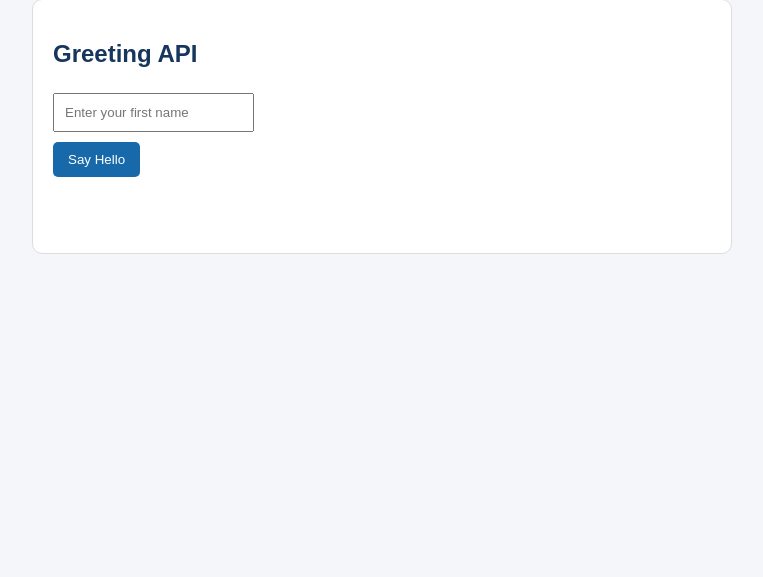
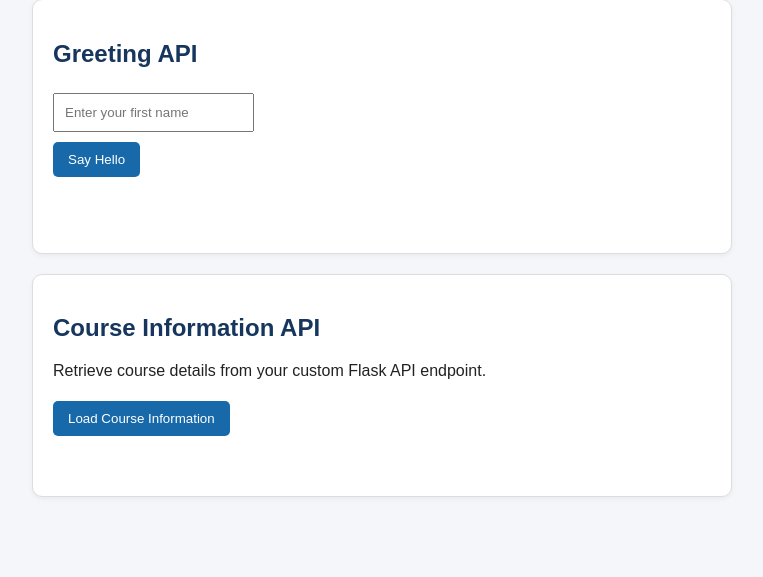
Before and after one commit to paclibarjosil/paclibarjosilp, a Flask app: page / in a window 1280 px wide. Shown: the part 385-962 px from the top of the page, without its empty margins (258-1021 px from the left). Before the commit the page ends 639 px from the top, so only its background shows below. Run offline with Flask 3, Linux system fonts and the light colour scheme.

Commit message:
Add course information interface

```diff
--- a/app.py
+++ b/app.py
@@ -4,11 +4,13 @@ from flask import Flask, jsonify, request, render_template
 app = Flask(__name__)
 
 
+# Home page - Web Interface
 @app.route('/')
 def home():
     return render_template('index.html')
 
 
+# Student Information API
 @app.route('/student')
 def get_student():
     return jsonify({
@@ -20,13 +22,28 @@ def get_student():
     })
 
 
+# Greeting API
 @app.route('/hello')
 def say_hello():
     name = request.args.get('name', 'Student')
+
     return jsonify({
         "message": f"Hello, {name}!"
     })
 
 
+# Custom API Endpoint - Course Information
+@app.route('/course')
+def get_course():
+    return jsonify({
+        "course_code": "IT 3120",
+        "course_title": "Information Technology",
+        "instructor": "Rene Ardou",
+        "semester": "First Semester",
+        "academic_year": "2026-2027"
+    })
+
+
+# Run Flask Application
 if __name__ == '__main__':
     app.run(host='0.0.0.0', port=5000, debug=True)
--- a/templates/index.html
+++ b/templates/index.html
@@ -26,6 +26,7 @@
             margin-bottom: 20px;
             border-radius: 10px;
             border: 1px solid #ddd;
+            box-shadow: 0 2px 5px rgba(0, 0, 0, 0.05);
         }
 
         button {
@@ -38,13 +39,17 @@
             border-radius: 5px;
         }
 
+        button:hover {
+            background: #104d80;
+        }
+
         input {
             padding: 10px;
             margin: 5px 0;
             max-width: 90%;
         }
 
-        #result, #greeting {
+        #result, #greeting, #courseResult {
             margin-top: 15px;
             padding: 10px;
             overflow-wrap: anywhere;
@@ -56,21 +61,36 @@
     <h1>Student API Interface</h1>
     <p>Welcome! Use the buttons below to retrieve information from your Flask API.</p>
 
+    <!-- Student Information -->
     <div class="card">
         <h2>Student Information</h2>
         <button onclick="loadStudent()">Load Student Information</button>
         <div id="result"></div>
     </div>
 
+    <!-- Greeting API -->
     <div class="card">
         <h2>Greeting API</h2>
-        <input type="text" id="nameInput" placeholder="Enter your first name">
+        <input
+            type="text"
+            id="nameInput"
+            placeholder="Enter your first name"
+        >
         <br>
         <button onclick="sayHello()">Say Hello</button>
         <p id="greeting"></p>
     </div>
 
+    <!-- Custom Course API -->
+    <div class="card">
+        <h2>Course Information API</h2>
+        <p>Retrieve course details from your custom Flask API endpoint.</p>
+        <button onclick="loadCourse()">Load Course Information</button>
+        <div id="courseResult"></div>
+    </div>
+
     <script>
+        // Student Information API
         function loadStudent() {
             fetch('/student')
                 .then(response => {
@@ -93,6 +113,7 @@
                 });
         }
 
+        // Greeting API
         function sayHello() {
             const name = document.getElementById('nameInput').value.trim();
 
@@ -111,6 +132,29 @@
                         'Unable to retrieve greeting.';
                 });
         }
+
+        // Custom Course Information API
+        function loadCourse() {
+            fetch('/course')
+                .then(response => {
+                    if (!response.ok) {
+                        throw new Error('Request failed');
+                    }
+                    return response.json();
+                })
+                .then(data => {
+                    document.getElementById('courseResult').innerHTML =
+                        '<p><b>Course Code:</b> ' + data.course_code + '</p>' +
+                        '<p><b>Course Title:</b> ' + data.course_title + '</p>' +
+                        '<p><b>Instructor:</b> ' + data.instructor + '</p>' +
+                        '<p><b>Semester:</b> ' + data.semester + '</p>' +
+                        '<p><b>Academic Year:</b> ' + data.academic_year + '</p>';
+                })
+                .catch(error => {
+                    document.getElementById('courseResult').innerText =
+                        'Unable to retrieve course information.';
+                });
+        }
     </script>
 </body>
 </html>
```
